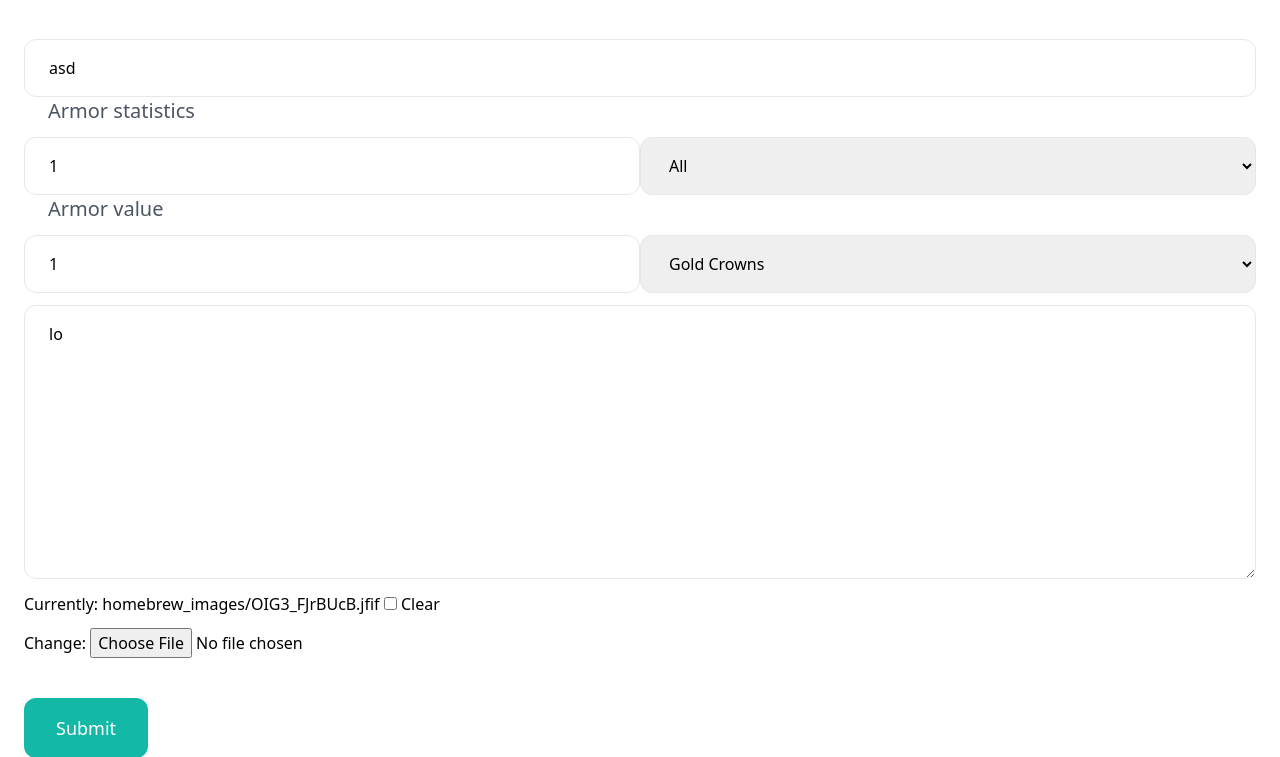
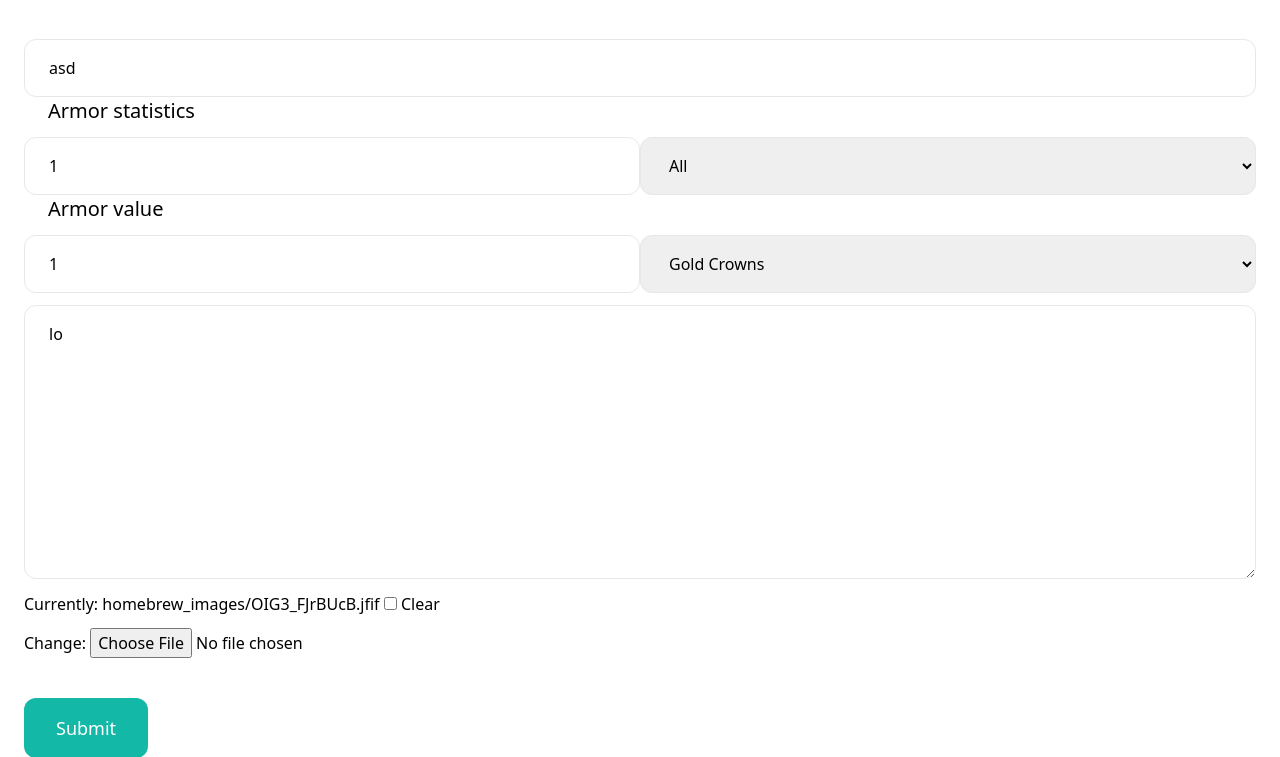
Before and after one commit to Hikkof/Django, a Django app: page /homebrew/5/edit/ in a window 1280 px wide. Shown: the part 162-919 px from the top of the page. Run offline with Django 5.2, Linux system fonts and the light colour scheme; a user stored in the database is signed in; data comes from the database, SQL or seed files in the repository; data that the repository does not hold is empty; some libraries are stand-ins or nearby versions.

Commit message:
Update armor_form.html

```diff
--- a/homebrew/templates/homebrew/armor_form.html
+++ b/homebrew/templates/homebrew/armor_form.html
@@ -11,12 +11,12 @@
 
   <div class="py-4 space-y-3">
     {{form.name}}
-    <a class="px-6 text-xl text-lg text-gray-600"> Armor statistics </a>
+    <a class="px-6 text-xl text-lg"> Armor statistics </a>
     <div class="grid grid-cols-2 justify-items-center">
       {{form.armor_points}}
       {{form.location_covered}}
     </div>
-    <a class="px-6 text-xl text-lg text-gray-600"> Armor value </a>
+    <a class="px-6 text-xl text-lg"> Armor value </a>
     <div class=" grid grid-cols-2 justify-items-center">
       {{form.value}}
       {{form.coinage}}
```
